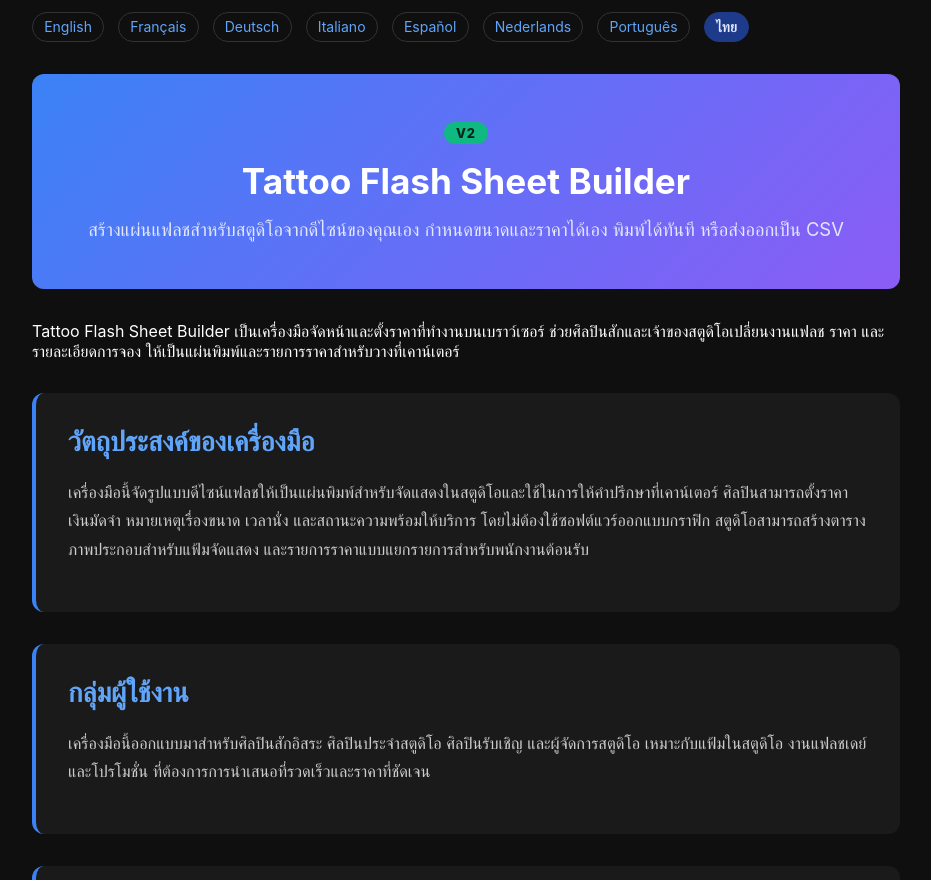
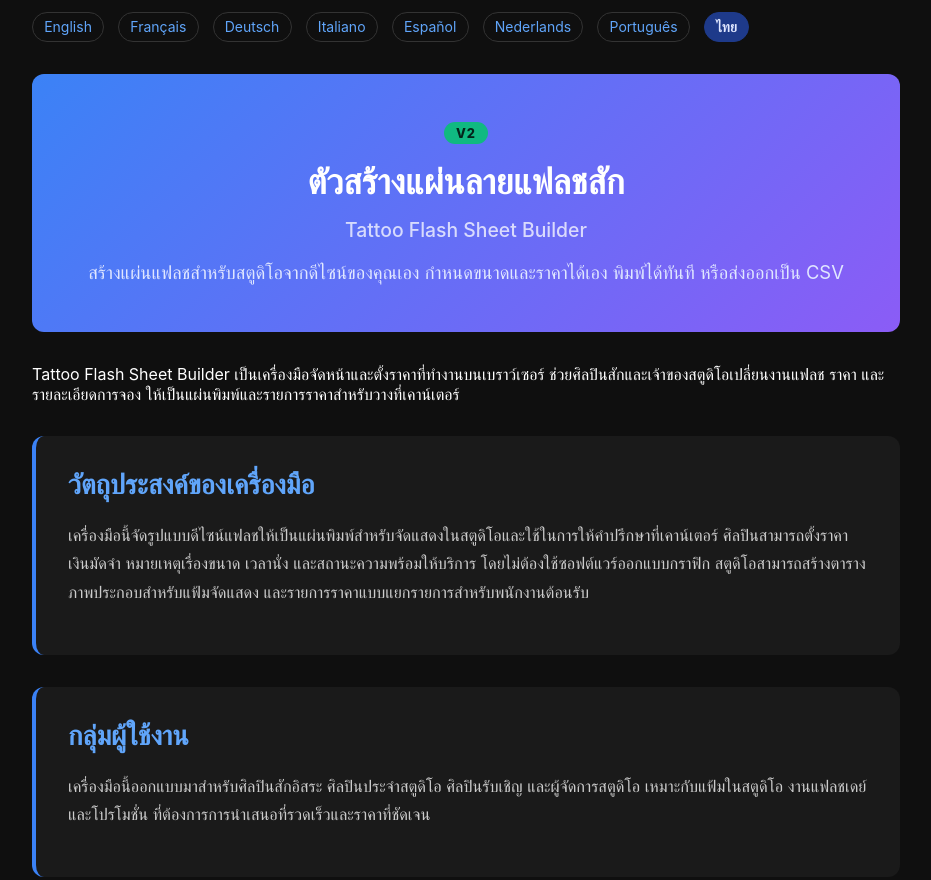
Before and after one commit to Poli-International/flash-sheet-builder, a website: page documentation-th.html in a window 1280 px wide. Shown: the top 880 px of the page, without its empty margins (174-1105 px from the left). Drawn offline with Linux system fonts and the light colour scheme.

Commit message:
sync documentation-th.html from the live site
The website copy of this tool moved on and the repo did not, so an
AI Studio import from here would have reverted it.

```diff
--- a/documentation-th.html
+++ b/documentation-th.html
@@ -41,7 +41,7 @@
     <div class="entry-content">
         <div class="doc-hero">
             <span class="v2">V2</span>
-            <h1>Tattoo Flash Sheet Builder</h1>
+            <h1>ตัวสร้างแผ่นลายแฟลชสัก<br><small lang="en" style="font-size:0.55em;font-weight:500;opacity:0.75;">Tattoo Flash Sheet Builder</small></h1>
             <p>สร้างแผ่นแฟลชสำหรับสตูดิโอจากดีไซน์ของคุณเอง กำหนดขนาดและราคาได้เอง พิมพ์ได้ทันที หรือส่งออกเป็น CSV</p>
         </div>
         <p>Tattoo Flash Sheet Builder เป็นเครื่องมือจัดหน้าและตั้งราคาที่ทำงานบนเบราว์เซอร์ ช่วยศิลปินสักและเจ้าของสตูดิโอเปลี่ยนงานแฟลช ราคา และรายละเอียดการจอง ให้เป็นแผ่นพิมพ์และรายการราคาสำหรับวางที่เคาน์เตอร์</p>
```
